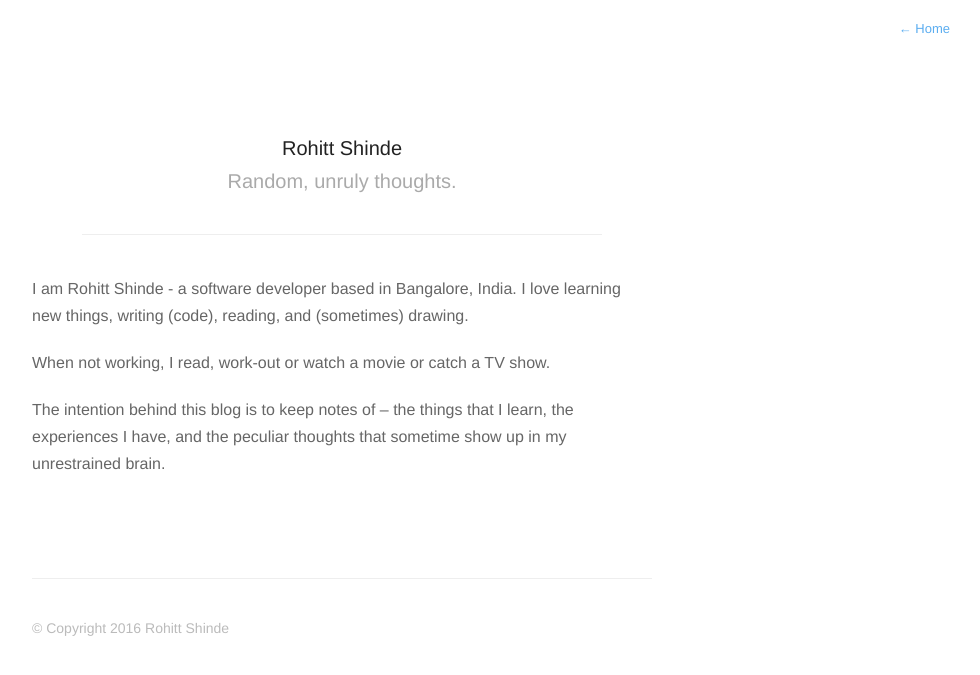
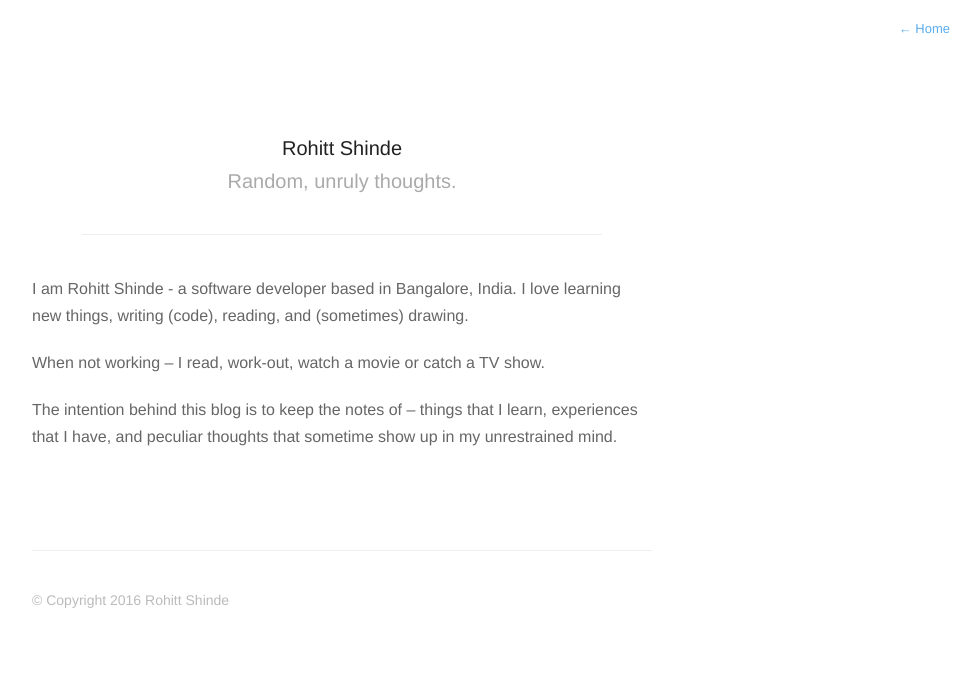
Before and after one commit to shinderohitt/shinderohitt.github.io, a Jekyll site: the page built from about.md, in a window 1280 px wide. Shown: the top 675 px of the page, without its empty margins (298-1278 px from the left). Built offline with Jekyll 4.4.1, drawn with Linux system fonts in a browser that asks for light colours; nearby versions of some CDN libraries.

Commit message:
make minor grammatical changes to the about page

```diff
--- a/about.md
+++ b/about.md
@@ -6,8 +6,8 @@ profile: true
 
 I am Rohitt Shinde - a software developer based in Bangalore, India. I love learning new things, writing (code), reading, and (sometimes) drawing.
 
-When not working, I read, work-out or watch a movie or catch a TV show.
+When not working -- I read, work-out, watch a movie or catch a TV show.
 
-The intention behind this blog is to keep notes of -- the things that I learn, the experiences I have, and the peculiar thoughts that sometime show up in my unrestrained brain.
+The intention behind this blog is to keep the notes of -- things that I learn, experiences that I have, and peculiar thoughts that sometime show up in my unrestrained mind.
 
 {% include footer.html %}
```
